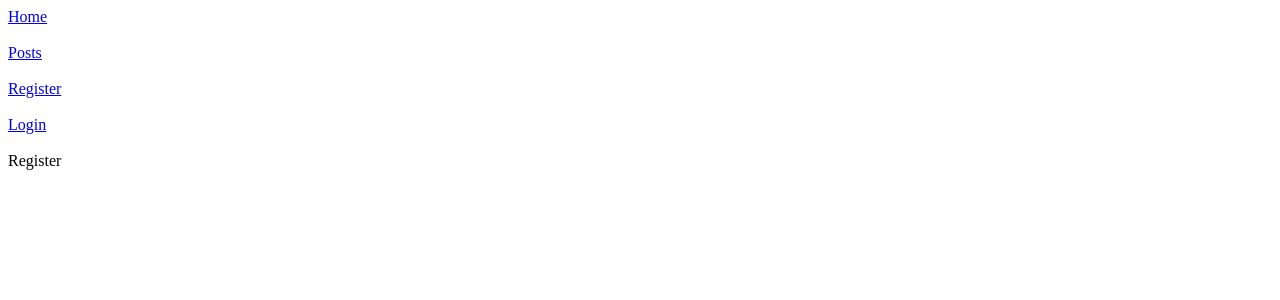
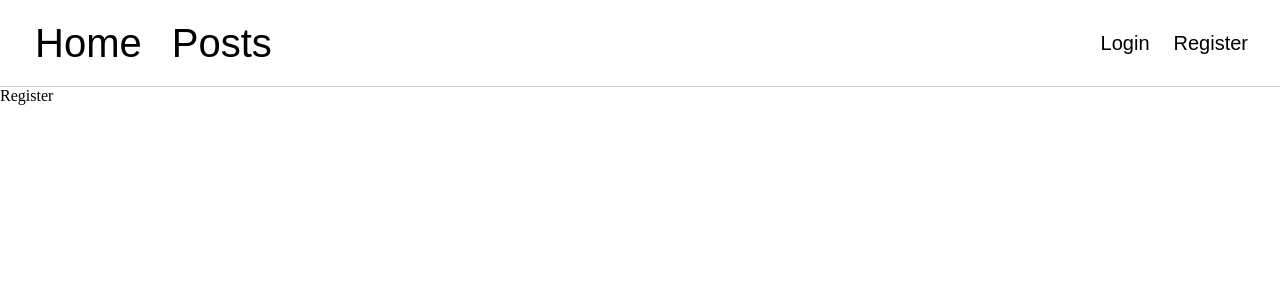
Before and after one commit to yevhenprudnik/heap-client, a React (Create React App) app: page /register in a window 1280 px wide. Shown: the top 300 px of the page. Built offline with nearby package versions, Linux system fonts and the light colour scheme.

Commit message:
The navigation bar has been moved to a separate component. Added some styles.

```diff
--- a/package.json
+++ b/package.json
@@ -7,6 +7,7 @@
     "react-dom": "^18.2.0",
     "react-router-dom": "^6.10.0",
     "react-scripts": "5.0.1",
+    "tachyons": "^4.12.0",
     "web-vitals": "^2.1.4"
   },
   "scripts": {
--- /dev/null
+++ b/src/App.css
@@ -0,0 +1,8 @@
+header {
+    padding: 20px;
+    background-color: white;
+    border-width: 0;
+    border-bottom: 1px;
+    border-style: solid;
+    border-color: lightgray;
+}
--- a/src/App.js
+++ b/src/App.js
@@ -1,32 +1,24 @@
-import {Routes, Route, Link} from 'react-router-dom'
+import { Routes, Route } from 'react-router-dom'
 import Home from './pages/Home';
-import Posts from './pages/Posts';
 import Register from './pages/Register';
 import Login from './pages/Login';
+import Posts from './pages/Posts'
+import NavBar from './components/Navigation/Navigation'
+import './App.css';
 
 function App() {
     return (
         <>
             <header>
-                <Link to = "/">Home</Link>
-                <br/><br/>
-                <Link to = "/posts">Posts</Link>
-                <br/><br/>
-                <Link to = "/register">Register</Link>
-                <br/><br/>
-                <Link to = "/login">Login</Link>
-                <br/><br/>
+                <NavBar/>
             </header>
-
             <Routes>
-                <Route path='/' element={<Home/>}></Route>
-                <Route path='/posts' element={<Posts/>}></Route>
-                <Route path='/register' element={<Register/>}></Route>
-                <Route path='/login' element={<Login/>}></Route>
-
+                <Route path='/' element={<Home />}></Route>
+                <Route path='/posts' element={<Posts />}></Route>
+                <Route path='/register' element={<Register />}></Route>
+                <Route path='/login' element={<Login />}></Route>
             </Routes>
         </>
-
     );
 }
 
--- /dev/null
+++ b/src/components/Navigation/Navigation.css
@@ -0,0 +1,59 @@
+.buttons {
+    display: flex;
+    justify-content: space-between;
+    align-items: center;
+    font-size: 40px;
+    font-family: arial;
+}
+
+.logRegButtons {
+    font-size: 20px;
+}
+
+.homeLink {
+    margin: 5px;
+    padding: 10px;
+    border-radius: 5px;
+    color: black;
+    text-decoration: none;
+}
+
+.homeLink:hover {
+    background-color: lightgray;
+}
+
+.postsLink {
+    margin: 5px;
+    padding: 10px;
+    border-radius: 5px;
+    color: black;
+    text-decoration: none;
+}
+
+.postsLink:hover {
+    background-color: lightgray;
+}
+
+.loginLink {
+    margin: 2px;
+    padding: 10px;
+    border-radius: 5px;
+    color: black;
+    text-decoration: none;
+}
+
+.loginLink:hover {
+    background-color: lightgray;
+}
+
+.registerLink {
+    margin: 2px;
+    padding: 10px;
+    border-radius: 5px;
+    color: black;
+    text-decoration: none;
+}
+
+.registerLink:hover {
+    background-color: lightgray;
+}
--- /dev/null
+++ b/src/components/Navigation/Navigation.js
@@ -0,0 +1,18 @@
+import { Link } from 'react-router-dom'
+import './Navigation.css';
+
+
+export default function NavBar() {
+    return (
+        <div className = 'buttons'>
+            <div>
+                <Link to = "/" className = 'homeLink'>Home</Link>
+                <Link to = "/posts" className = 'postsLink'>Posts</Link>
+            </div>
+            <div className='logRegButtons'>
+                <Link to = "/login" className = 'loginLink'>Login</Link>
+                <Link to = "/register" className = 'registerLink'>Register</Link>
+            </div>
+        </div>
+    );
+}
--- a/src/index.js
+++ b/src/index.js
@@ -1,7 +1,8 @@
 import React from 'react';
 import ReactDOM from 'react-dom/client';
-import {BrowserRouter} from 'react-router-dom'
+import { BrowserRouter } from 'react-router-dom'
 import App from './App';
+import 'tachyons';
 
 const root = ReactDOM.createRoot(document.getElementById('root'));
 root.render(
```
Also changed, not shown: 1 other file (tests, documents, lock files or other folders).
